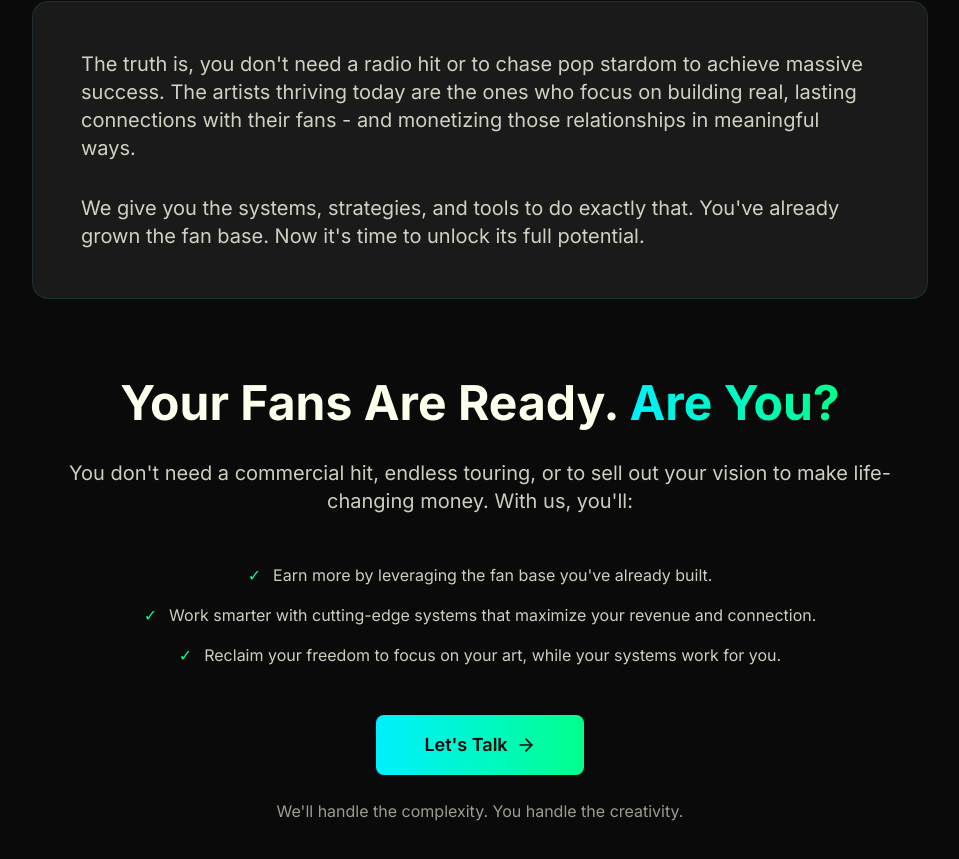
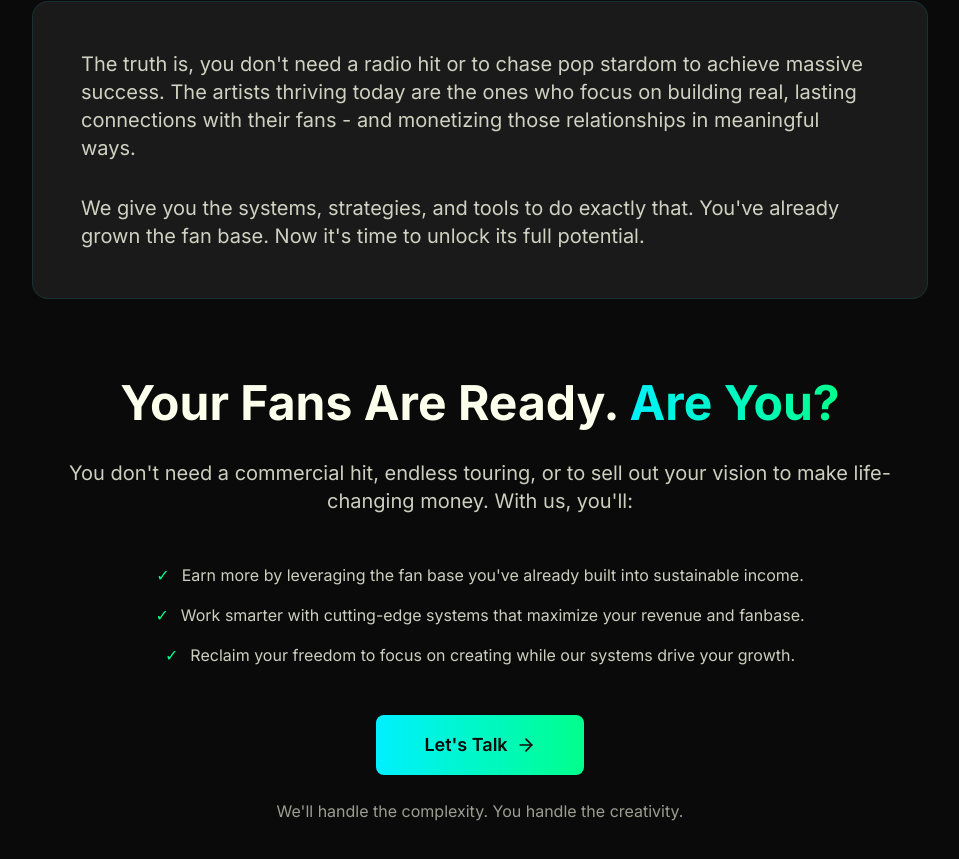
Before and after one commit to glittercowboy/underground_accelerator_website, a React (Vite) app: page / in a window 1280 px wide. Shown: the part 4013-4872 px from the top of the page, without its empty margins (160-1119 px from the left). Built offline with nearby package versions, Linux system fonts and the light colour scheme.

Commit message:
Balance text length in final CTA checkmark items for better alignment

```diff
--- a/src/components/DispellingMyth.tsx
+++ b/src/components/DispellingMyth.tsx
@@ -80,9 +80,9 @@ export const DispellingMyth = () => {
 
             <div className="space-y-4 mb-12">
               {[
-                "Earn more by leveraging the fan base you've already built.",
-                "Work smarter with cutting-edge systems that maximize your revenue and connection.",
-                "Reclaim your freedom to focus on your art, while your systems work for you.",
+                "Earn more by leveraging the fan base you've already built into sustainable income.",
+                "Work smarter with cutting-edge systems that maximize your revenue and fanbase.",
+                "Reclaim your freedom to focus on creating while our systems drive your growth.",
               ].map((item, index) => (
                 <div key={index} className="flex items-center justify-center space-x-3">
                   <span className="text-secondary">✓</span>
```
